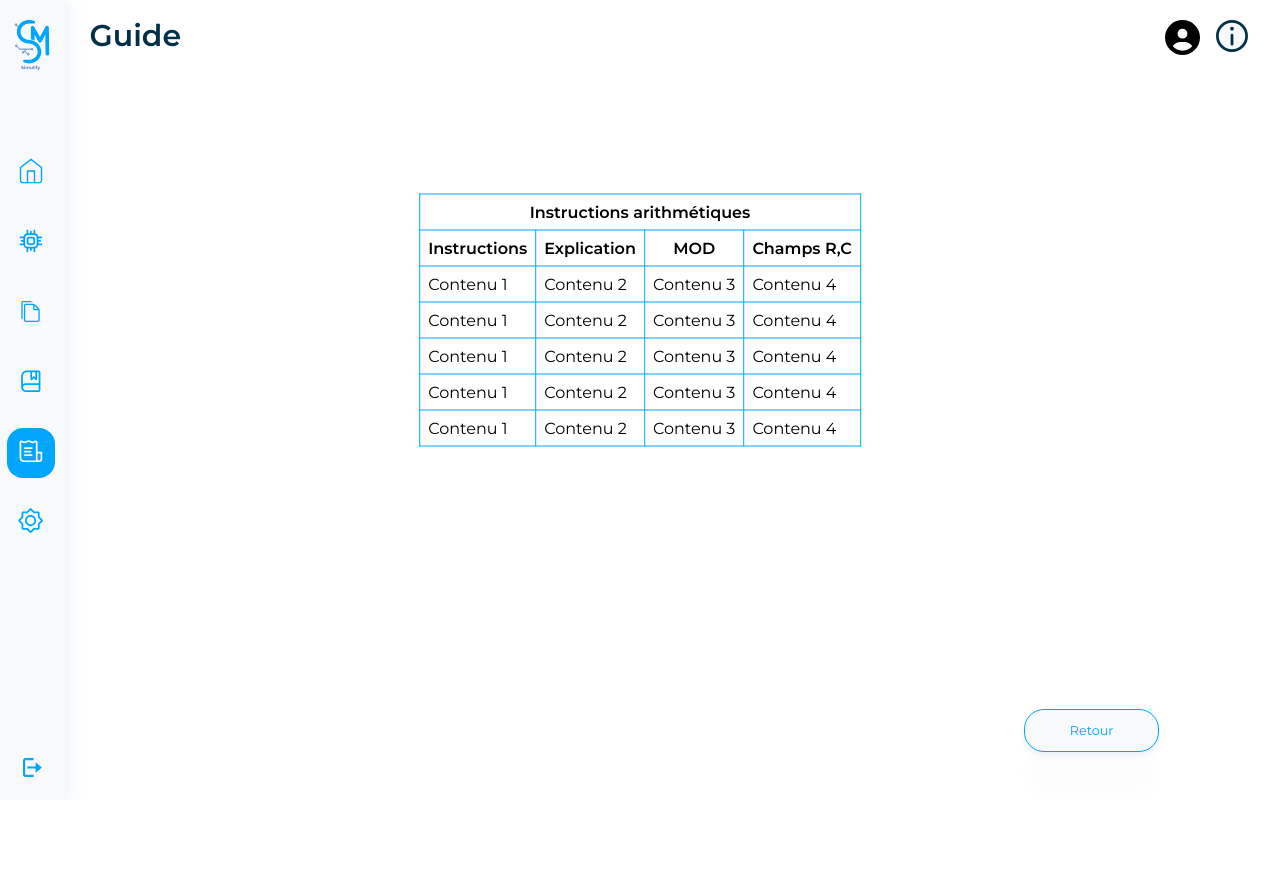
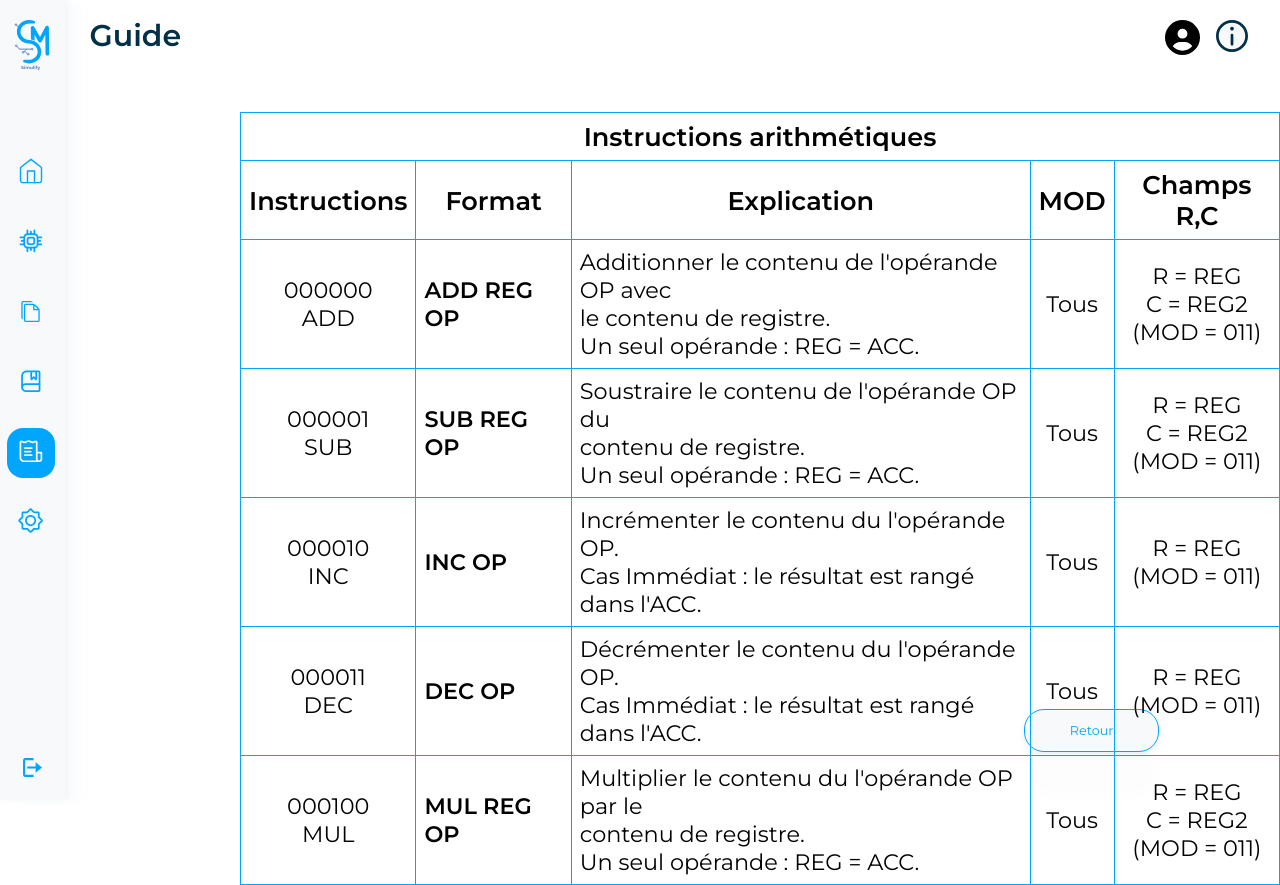
Before and after one commit to Simulify/General, a React (Create React App) app in the folder General/Frontend/: page /guide/instructions/arithmetic in a window 1280 px wide. Before the commit the page ends 800 px from the top, so only its background shows below. Built offline with nearby package versions, Linux system fonts and the light colour scheme.

Commit message:
DYNNAAA ARTH
DYNNAAA ARTH

```diff
--- a/General/Frontend/src/pages/Guide.css
+++ b/General/Frontend/src/pages/Guide.css
@@ -229,24 +229,28 @@
 /********************************* ARETHMETIC INSTRUCTIONS STYLE *************************************/
 
 table {
-  border-collapse: collapse;
-  table-layout: auto;
+   border-collapse: collapse;
+  /*table-layout: initial;*/
   position: absolute;
-  top: 40%;
-  left: 50%;
-  transform: translate(-50%, -50%);
+  top: 14vh;
+  left: 30vh;
   margin: 0 auto;
 }
 td, th {
-  border: 1px solid #00A6FB;
-  padding: 8px;
+  border: 0.2vh solid #00A6FB;
+  padding: 1vh;
 }
 thead th {
-  border: 1px solid #00A6FB;
-  padding: 8px;
+  border: 0.2vh solid #00A6FB;
+  padding: 1vh;
   font-weight: 600;
-  font-size: 100%;
+  font-size: 3.2vh;
 }
 tbody td {
+  text-align: center;
+  font-size: 2.8vh;
+}
+.t2, .lft{
   text-align: left;
 }
+.t2{font-weight: 600;}
--- a/General/Frontend/src/pages/GuideInstrArth.js
+++ b/General/Frontend/src/pages/GuideInstrArth.js
@@ -18,10 +18,11 @@ function Table() {
         <table>
         <thead>
           <tr>
-            <th colSpan="4">Instructions arithmétiques</th>
+            <th colSpan="5">Instructions arithmétiques</th>
           </tr>
           <tr>
             <th>Instructions</th>
+            <th>Format</th>
             <th>Explication</th>
             <th>MOD</th>
             <th>Champs R,C</th>
@@ -29,34 +30,44 @@ function Table() {
         </thead>
         <tbody>
           <tr>
-            <td>Contenu 1</td>
-            <td>Contenu 2</td>
-            <td>Contenu 3</td>
-            <td>Contenu 4</td>
+            <td>000000 <br/> ADD</td>
+            <td className='t2'>ADD REG OP</td>
+            <td className='lft'>Additionner le contenu de l'opérande OP avec<br/> le contenu de registre.
+                <br/>Un seul opérande : REG = ACC.</td>
+            <td>Tous</td>
+            <td>R = REG <br/> C = REG2 <br/> (MOD = 011)</td>
           </tr>
           <tr>
-            <td>Contenu 1</td>
-            <td>Contenu 2</td>
-            <td>Contenu 3</td>
-            <td>Contenu 4</td>
+            <td>000001 <br/> SUB</td>
+            <td className='t2'>SUB REG OP</td>
+            <td className='lft'>Soustraire le contenu de l'opérande OP  du <br/>contenu de registre.
+                <br/>Un seul opérande : REG = ACC.</td>
+            <td>Tous</td>
+            <td>R = REG <br/> C = REG2 <br/> (MOD = 011)</td>
           </tr>
           <tr>
-            <td>Contenu 1</td>
-            <td>Contenu 2</td>
-            <td>Contenu 3</td>
-            <td>Contenu 4</td>
+            <td>000010 <br/> INC</td>
+            <td className='t2'>INC OP</td>
+            <td className='lft'>Incrémenter le contenu du l'opérande OP. <br/>
+                Cas Immédiat : le résultat est rangé dans l'ACC.</td>
+            <td>Tous</td>
+            <td>R = REG <br/> (MOD = 011)</td>
           </tr>
           <tr>
-            <td>Contenu 1</td>
-            <td>Contenu 2</td>
-            <td>Contenu 3</td>
-            <td>Contenu 4</td>
+            <td>000011 <br/> DEC</td>
+            <td className='t2'>DEC OP</td>
+            <td className='lft'>Décrémenter le contenu du l'opérande OP. <br/>
+                Cas Immédiat : le résultat est rangé dans l'ACC.</td>
+            <td>Tous</td>
+            <td>R = REG <br/> (MOD = 011)</td>
           </tr>
           <tr>
-            <td>Contenu 1</td>
-            <td>Contenu 2</td>
-            <td>Contenu 3</td>
-            <td>Contenu 4</td>
+            <td>000100 <br/> MUL</td>
+            <td className='t2'>MUL REG OP</td>
+            <td className='lft'>Multiplier le contenu du l'opérande OP par le<br/> contenu de registre.
+                <br/>Un seul opérande : REG = ACC.</td>
+            <td>Tous</td>
+            <td>R = REG <br/> C = REG2 <br/> (MOD = 011)</td>
           </tr>
         </tbody>
       </table>
```
